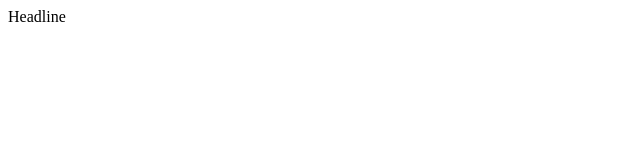
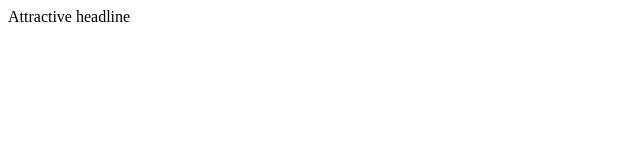
Before and after one commit to breeze1076/home-practice, a plain HTML site: page headline.html in a window 1280 px wide. Shown: the full height of the page, 0-640 px from the left. Drawn offline with Linux system fonts and the light colour scheme.

Commit message:
Changed headline

```diff
--- a/headline.html
+++ b/headline.html
@@ -1,5 +1,5 @@
 <html>
   <body>
-    <div>Headline</div>
+    <div>Attractive headline</div>
   </body>
 </html>
```
